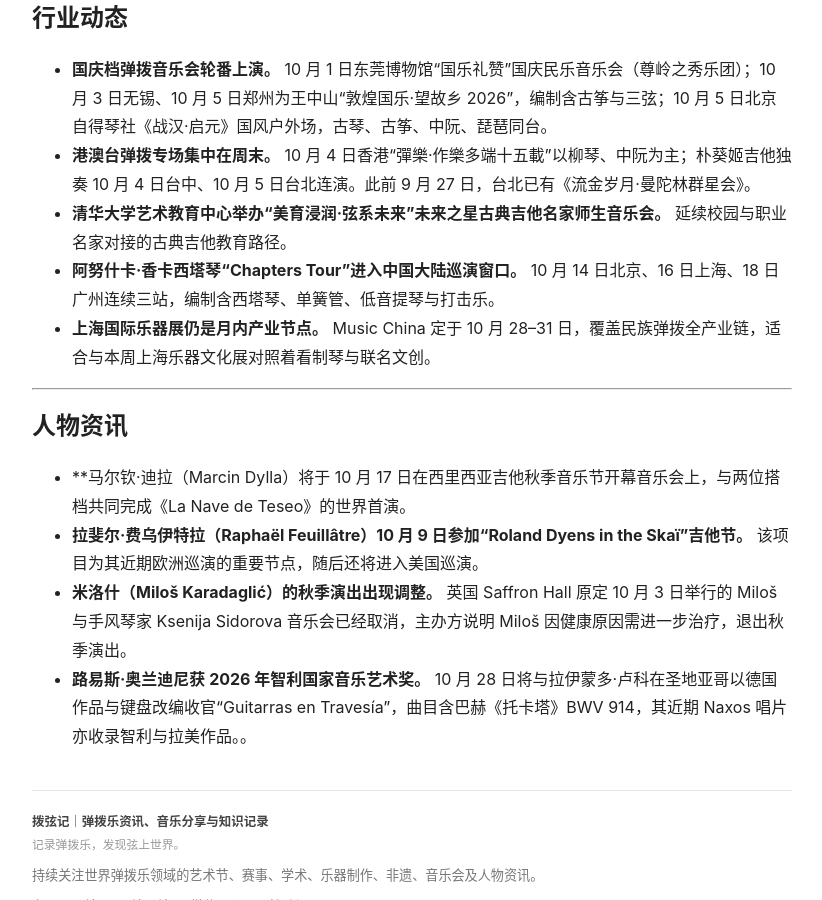
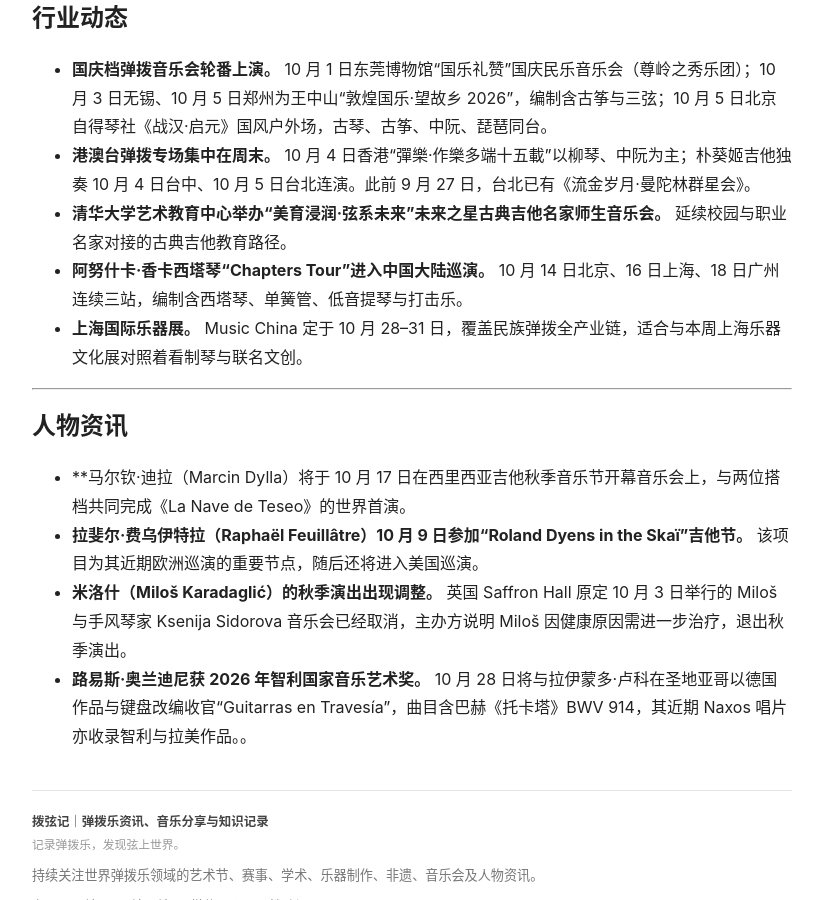
Before and after one commit to KeenKwok/boxianji, a Jekyll site: the page built from weekly/2026-10-03.md, in a window 1280 px wide and 900 px high, scrolled down 2694 px. Shown: the whole window, without its empty margins (228-1050 px from the left). Built offline with Jekyll 4.4.1, drawn with Linux system fonts in a browser that asks for light colours.

Commit message:
更新 2026-10-03.md

```diff
--- a/weekly/2026-10-03.md
+++ b/weekly/2026-10-03.md
@@ -59,8 +59,8 @@ title: 弹拨乐一周简报（2026.09.27—10.03）
 - **国庆档弹拨音乐会轮番上演。** 10 月 1 日东莞博物馆“国乐礼赞”国庆民乐音乐会（尊岭之秀乐团）；10 月 3 日无锡、10 月 5 日郑州为王中山“敦煌国乐·望故乡 2026”，编制含古筝与三弦；10 月 5 日北京自得琴社《战汉·启元》国风户外场，古琴、古筝、中阮、琵琶同台。
 - **港澳台弹拨专场集中在周末。** 10 月 4 日香港“彈樂·作樂多端十五載”以柳琴、中阮为主；朴葵姬吉他独奏 10 月 4 日台中、10 月 5 日台北连演。此前 9 月 27 日，台北已有《流金岁月·曼陀林群星会》。
 - **清华大学艺术教育中心举办“美育浸润·弦系未来”未来之星古典吉他名家师生音乐会。** 延续校园与职业名家对接的古典吉他教育路径。
-- **阿努什卡·香卡西塔琴“Chapters Tour”进入中国大陆巡演窗口。** 10 月 14 日北京、16 日上海、18 日广州连续三站，编制含西塔琴、单簧管、低音提琴与打击乐。
-- **上海国际乐器展仍是月内产业节点。** Music China 定于 10 月 28–31 日，覆盖民族弹拨全产业链，适合与本周上海乐器文化展对照着看制琴与联名文创。
+- **阿努什卡·香卡西塔琴“Chapters Tour”进入中国大陆巡演。** 10 月 14 日北京、16 日上海、18 日广州连续三站，编制含西塔琴、单簧管、低音提琴与打击乐。
+- **上海国际乐器展。** Music China 定于 10 月 28–31 日，覆盖民族弹拨全产业链，适合与本周上海乐器文化展对照着看制琴与联名文创。
 
 ---
 
```
